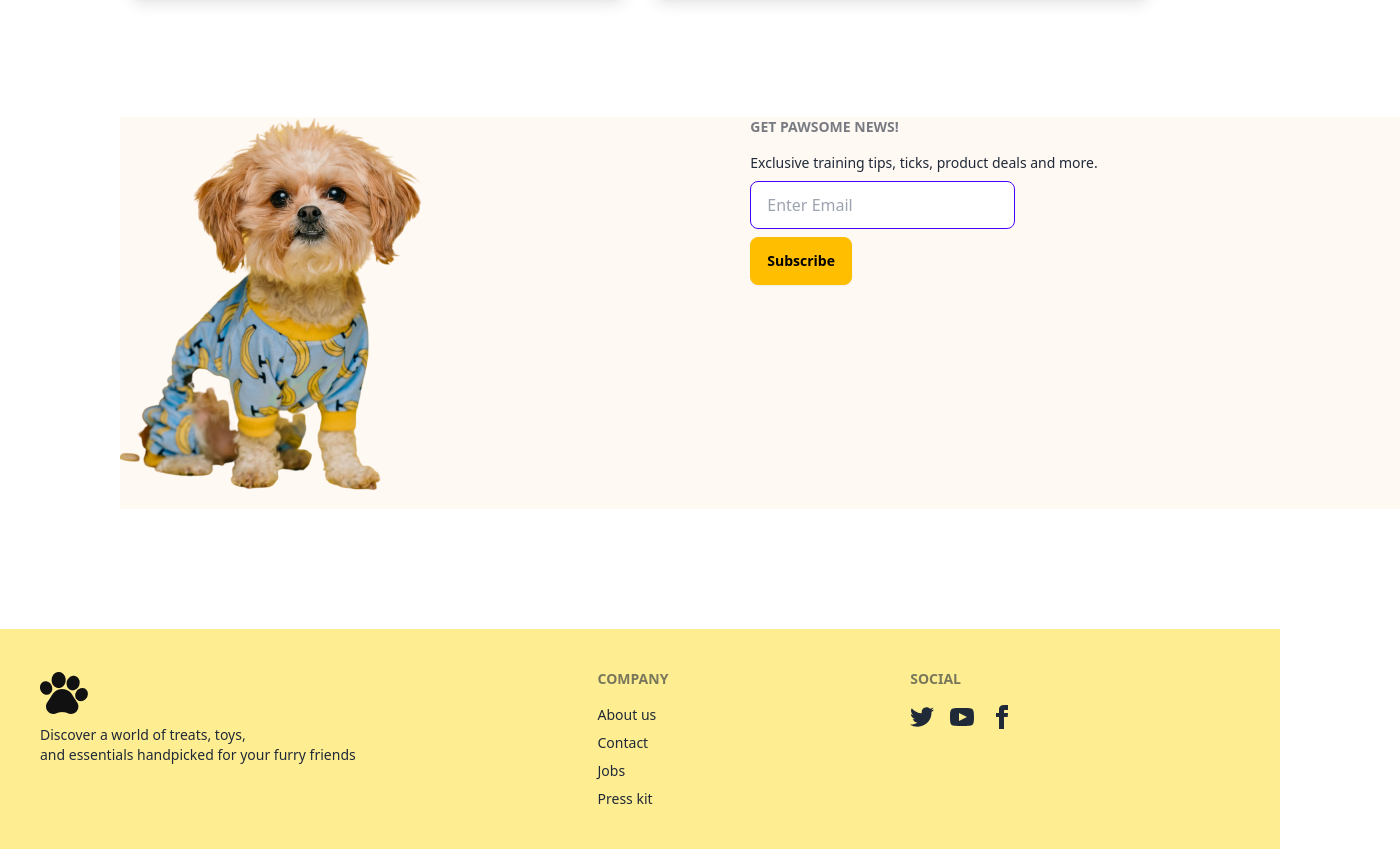
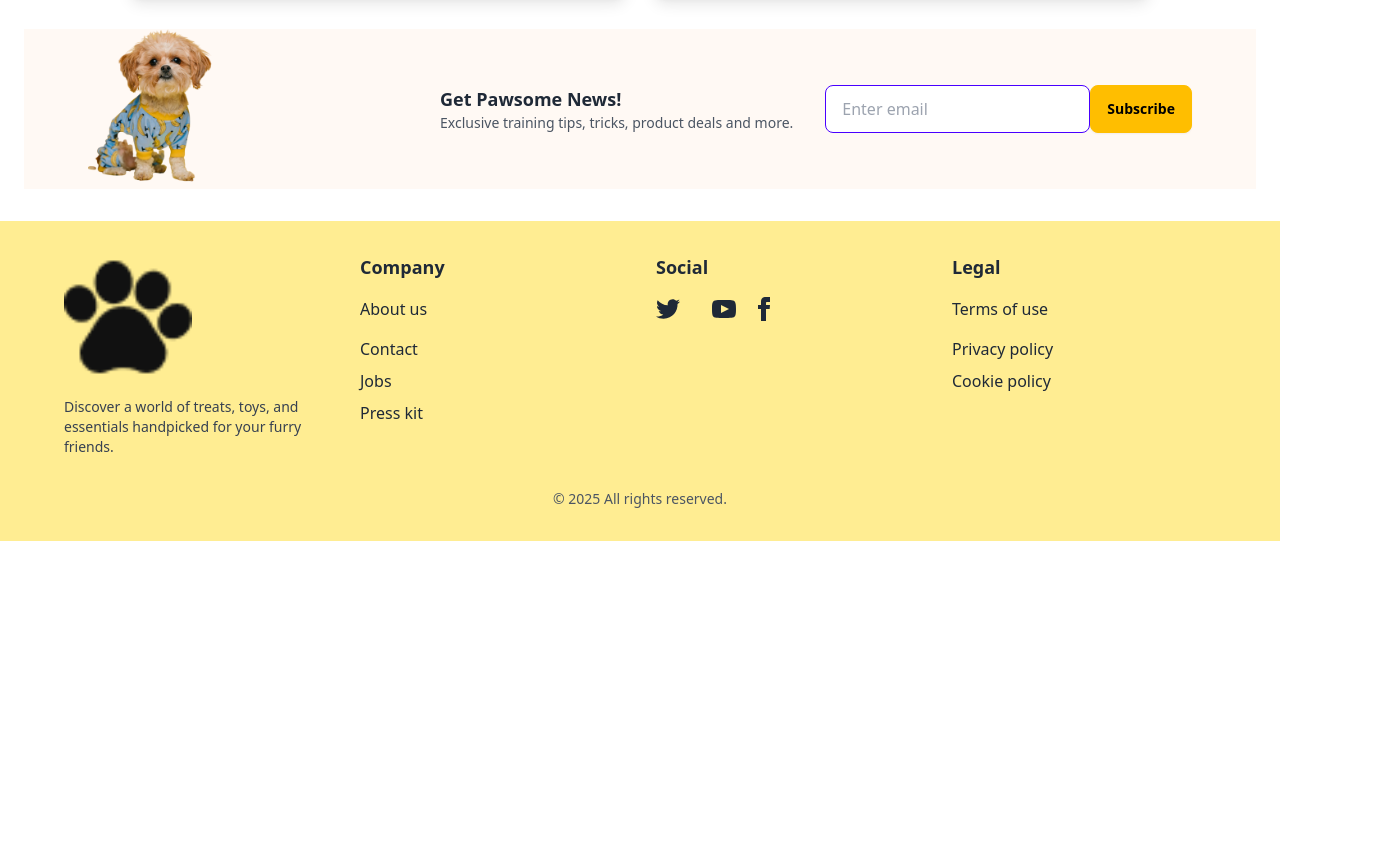
Before and after one commit to shamim964/b11A3Category_0001, a plain HTML site: page index.html in a window 1280 px wide. Shown: the part 1926-2775 px from the top of the page, 1400 px wide, since content can reach past the window. After the commit the page ends 2467 px from the top, so only its background shows below. Drawn offline with nearby package versions, Linux system fonts and the light colour scheme.

Commit message:
footer section added

```diff
--- a/index.html
+++ b/index.html
@@ -279,47 +279,47 @@
       </div>
   </div>
 
-  <footer class="footer bg-[#FFF9F4] text-base-content m-30">
+  <section class="bg-[#FFF9F4] text-base-content mx-6     my-8 md:px-16">
+    <div class="flex flex-col md:flex-row items-center justify-between space-y-6 md:space-y-0">
+      <div class="flex-shrink-0">
+        <img src="images/cute-pet-mid.png" alt="Cute pet" class="w-24 md:w-32" />
+      </div>
+      <form class="flex flex-col md:flex-row items-center md:space-x-4 w-full md:w-auto">
         <div>
-    <img src="images/cute-pet-mid.png" alt="">
+          <h6 class="text-lg font-bold">Get Pawsome News!</h6>
+          <p class="text-sm text-gray-600">Exclusive training tips, tricks, product deals and more.</p>
         </div>
-
-
-
-
-
-
-    <form>
-      <h6 class="footer-title">Get Pawsome News!</h6>
-      <p>Exclusive training tips, ticks, product deals and more.</p>
+        <div class="flex w-full md:w-auto space-y-4 md:space-y-0 mt-4 md:mt-0">
           <input
             type="text"
-  placeholder="Enter Email"
-  class="input input-bordered input-primary   " />
-  <button class="btn btn-warning">Subscribe</button>
+            placeholder="Enter email"
+            class="input input-bordered input-primary w-full md:w-auto md:flex-grow" />
+          <button class="btn btn-warning w-full md:w-auto">Subscribe</button>
+        </div>
       </form>
-  </footer>
+    </div>
+  </section>
 
-
-
-
-   <!-- footer  -->
-  <footer class="footer bg-[rgba(255,220,38,0.50)] text-base-content p-10">
-    <nav>
-     <img src="images/logo-footer.png" alt="">
-     <p>Discover a world of treats, toys, <br> and essentials handpicked for your furry friends</p>
+  <!-- Footer Section -->
+  <footer class="bg-[rgba(255,220,38,0.50)]  text-base-content px-6 py-8 md:px-16">
+    <div class="grid grid-cols-1 md:grid-cols-4 gap-8">
+      <div>
+        <img src="images/logo-footer.png" alt="Logo" class="w-24 md:w-32" />
+        <p class="mt-4 text-sm text-gray-700">Discover a world of treats, toys, and essentials handpicked for your furry friends.</p>
+      </div>
+      <div>
+        <h6 class="text-lg font-bold">Company</h6>
+        <nav class="flex flex-col space-y-2 mt-4">
+          <a href="#" class="link link-hover">About us</a>
+          <a href="#" class="link link-hover">Contact</a>
+          <a href="#" class="link link-hover">Jobs</a>
+          <a href="#" class="link link-hover">Press kit</a>
         </nav>
-    <nav>
-      <h6 class="footer-title">Company</h6>
-      <a class="link link-hover">About us</a>
-      <a class="link link-hover">Contact</a>
-      <a class="link link-hover">Jobs</a>
-      <a class="link link-hover">Press kit</a>
-    </nav>
-    <nav>
-      <h6 class="footer-title">Social</h6>
-      <div class="grid grid-flow-col gap-4">
-        <a>
+      </div>
+      <div>
+        <h6 class="text-lg font-bold">Social</h6>
+        <div class="flex space-x-4 mt-4">
+          <a href="#">
             <svg
               xmlns="http://www.w3.org/2000/svg"
               width="24"
@@ -330,7 +330,7 @@
                 d="M24 4.557c-.883.392-1.832.656-2.828.775 1.017-.609 1.798-1.574 2.165-2.724-.951.564-2.005.974-3.127 1.195-.897-.957-2.178-1.555-3.594-1.555-3.179 0-5.515 2.966-4.797 6.045-4.091-.205-7.719-2.165-10.148-5.144-1.29 2.213-.669 5.108 1.523 6.574-.806-.026-1.566-.247-2.229-.616-.054 2.281 1.581 4.415 3.949 4.89-.693.188-1.452.232-2.224.084.626 1.956 2.444 3.379 4.6 3.419-2.07 1.623-4.678 2.348-7.29 2.04 2.179 1.397 4.768 2.212 7.548 2.212 9.142 0 14.307-7.721 13.995-14.646.962-.695 1.797-1.562 2.457-2.549z"></path>
             </svg>
           </a>
-        <a>
+          <a href="#">
             <svg
               xmlns="http://www.w3.org/2000/svg"
               width="24"
@@ -341,7 +341,7 @@
                 d="M19.615 3.184c-3.604-.246-11.631-.245-15.23 0-3.897.266-4.356 2.62-4.385 8.816.029 6.185.484 8.549 4.385 8.816 3.6.245 11.626.246 15.23 0 3.897-.266 4.356-2.62 4.385-8.816-.029-6.185-.484-8.549-4.385-8.816zm-10.615 12.816v-8l8 3.993-8 4.007z"></path>
             </svg>
           </a>
-        <a>
+          <a href="#">
             <svg
               xmlns="http://www.w3.org/2000/svg"
               width="24"
@@ -353,8 +353,21 @@
             </svg>
           </a>
         </div>
+      </div>
+      <div>
+        <h6 class="text-lg font-bold">Legal</h6>
+        <nav class="flex flex-col space-y-2 mt-4">
+          <a href="#" class="link link-hover">Terms of use</a>
+          <a href="#" class="link link-hover">Privacy policy</a>
+          <a href="#" class="link link-hover">Cookie policy</a>
         </nav>
+      </div>
+    </div>
+    <div class="text-center mt-8 text-sm text-gray-600">
+      &copy; 2025 All rights reserved.
+    </div>
   </footer>
+
 
   </body>
 </html>
```
Lines whose indentation alone changed are shown as unchanged.
